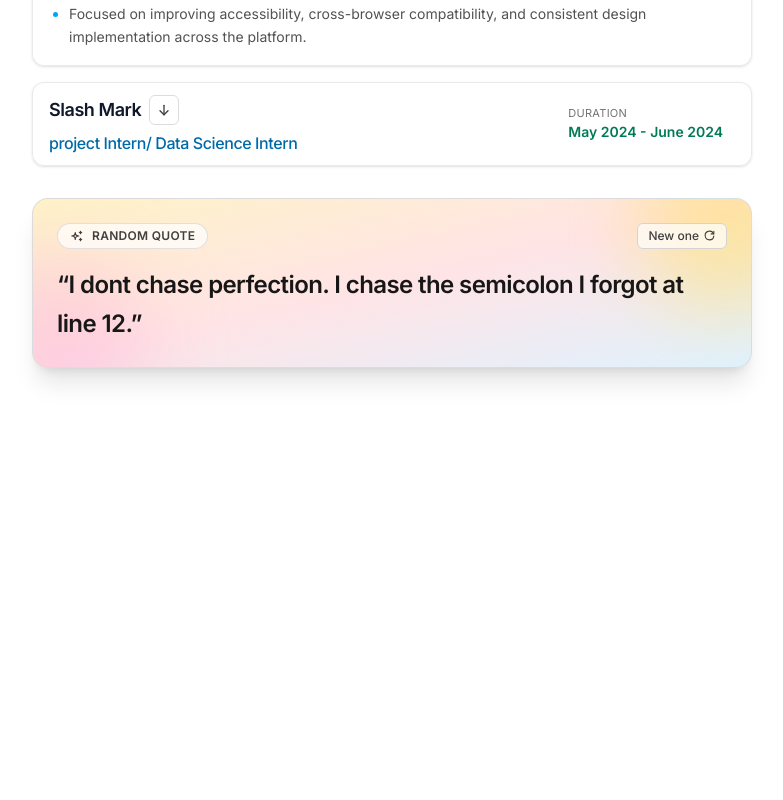
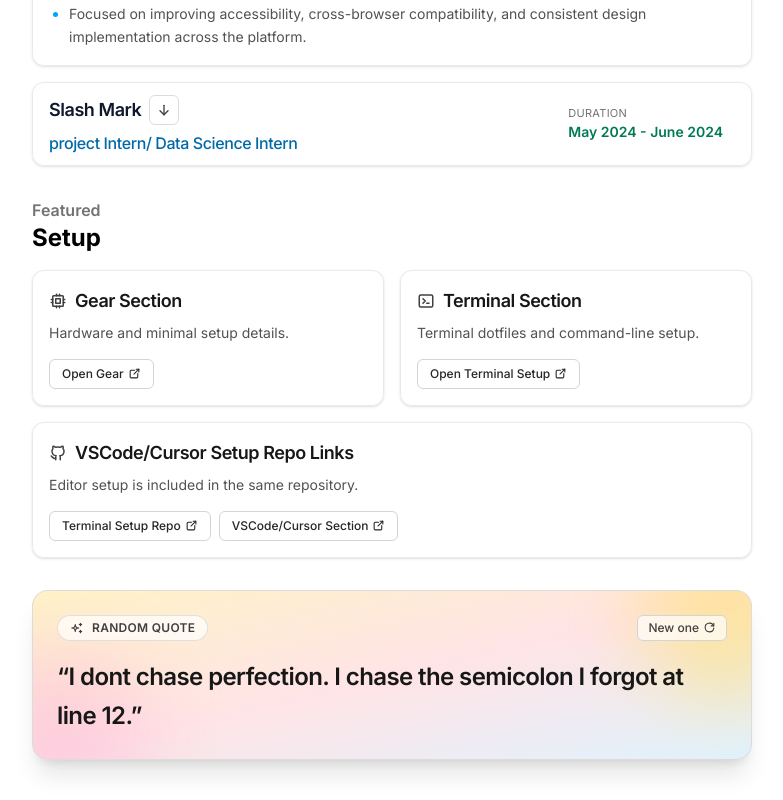
Before and after one commit to abhishektumula/profile.new, a Next.js app: page / in a window 1280 px wide. Shown: the part 2307-3107 px from the top of the page, without its empty margins (248-1031 px from the left). Before the commit the page ends 2715 px from the top, so only its background shows below. Built offline with nearby package versions, Linux system fonts and the light colour scheme.

Commit message:
setup section added 🐸

```diff
--- /dev/null
+++ b/src/app/gear/page.tsx
@@ -0,0 +1,68 @@
+"use client";
+
+import { Container } from "@/components/container";
+import { NavBar } from "@/components/navbar";
+import { motion } from "motion/react";
+import { IconSettings } from "@tabler/icons-react";
+import { RandomQuoteCard } from "@/components/random-quote-card";
+
+const gearItems = [
+  "Mac book pro 14 inch M5 chip",
+  "iPhone 13",
+  "No monitor, keyboard, mouse, desk and shit",
+  "Polimanders theme / Oscukar by Fay theme",
+  "And brain",
+];
+
+export default function GearPage() {
+  return (
+    <div className="w-full min-h-screen bg-white dark:bg-black text-black dark:text-white">
+      <Container className="min-h-screen">
+        <NavBar />
+        <section className="flex h-32 w-full items-center justify-center px-4 pt-6 text-center sm:h-40 sm:px-6 sm:pt-8">
+          <div>
+            <h1 className="text-3xl font-bold tracking-tight text-neutral-900 dark:text-neutral-100">
+              Gear
+            </h1>
+            <p className="pt-2 text-sm leading-relaxed text-neutral-600 dark:text-neutral-300">
+              Minimal setup, maximum output.
+            </p>
+          </div>
+        </section>
+
+        <section className="w-full px-4 sm:px-6 pb-10">
+          <motion.div
+            initial={{ opacity: 0, y: 16 }}
+            animate={{ opacity: 1, y: 0 }}
+            transition={{ duration: 0.35, ease: "easeOut" }}
+            className="rounded-xl border border-neutral-200/80 bg-white/80 p-5 shadow-md dark:border-neutral-800 dark:bg-neutral-950/70"
+          >
+            <div className="flex items-center gap-3">
+              <motion.div
+                animate={{ rotate: 360 }}
+                transition={{
+                  duration: 10,
+                  repeat: Infinity,
+                  ease: "linear",
+                }}
+                className="rounded-md border border-neutral-300 p-2 text-neutral-700 dark:border-neutral-700 dark:text-neutral-200"
+              >
+                <IconSettings size={20} />
+              </motion.div>
+              <h2 className="text-xl font-semibold tracking-tight text-neutral-900 dark:text-neutral-100">
+                Current Setup
+              </h2>
+            </div>
+
+            <ul className="pt-4 list-disc pl-5 space-y-2 text-sm leading-relaxed text-neutral-700 dark:text-neutral-300">
+              {gearItems.map((item) => (
+                <li key={item}>{item}</li>
+              ))}
+            </ul>
+          </motion.div>
+        </section>
+        <RandomQuoteCard />
+      </Container>
+    </div>
+  );
+}
--- a/src/components/Home/index.tsx
+++ b/src/components/Home/index.tsx
@@ -5,6 +5,7 @@
 import { HeroSection } from "./hero-section";
 import { ProjectSection } from "./project-section";
 import { RandomQuoteCard } from "../random-quote-card";
+import { SetupSection } from "./setup-section";
 export const Home = () => {
   return (
     <div className="w-full min-h-[200vh] bg-white dark:bg-black text-black dark:text-white">
@@ -14,6 +15,7 @@
       <AboutSection />
       <ProjectSection limit={3} columns={2} showAllButton />
       <ExperienceBlock />
+      <SetupSection />
       <RandomQuoteCard />
     </div>
   );
--- /dev/null
+++ b/src/components/Home/setup-section.tsx
@@ -0,0 +1,105 @@
+import {
+  IconBrandGithub,
+  IconCpu,
+  IconExternalLink,
+  IconTerminal2,
+} from "@tabler/icons-react";
+import Link from "next/link";
+
+const TERMINAL_SETUP_URL = "https://github.com/abhishektumula/terminal-setup";
+const EDITOR_SETUP_URL =
+  "https://github.com/abhishektumula/terminal-setup#editor-setup";
+
+export const SetupSection = () => {
+  return (
+    <section className="w-full px-4 sm:px-6 pt-4 sm:pt-8">
+      <p className="text-neutral-500 text-md font-semibold">Featured</p>
+      <h2 className="text-black dark:text-white text-2xl font-bold pb-4">
+        Setup
+      </h2>
+
+      <div className="grid grid-cols-1 sm:grid-cols-2 gap-4">
+        <article className="w-full rounded-xl border border-neutral-200/80 bg-white/80 p-4 shadow-sm transition duration-300 hover:shadow-lg dark:border-neutral-800 dark:bg-neutral-950/70">
+          <div className="flex items-center gap-2">
+            <IconCpu
+              size={18}
+              className="text-neutral-700 dark:text-neutral-200"
+            />
+            <h3 className="text-lg font-semibold tracking-tight text-neutral-900 dark:text-neutral-100">
+              Gear Section
+            </h3>
+          </div>
+          <p className="pt-2 text-sm text-neutral-600 dark:text-neutral-300">
+            Hardware and minimal setup details.
+          </p>
+          <Link
+            href="/gear"
+            className="mt-4 inline-flex items-center gap-1 rounded-md border border-neutral-300 px-3 py-1.5 text-xs font-medium text-neutral-800 transition hover:bg-neutral-100 dark:border-neutral-700 dark:text-neutral-100 dark:hover:bg-neutral-900 cursor-not-allowed"
+          >
+            Open Gear
+            <IconExternalLink size={13} />
+          </Link>
+        </article>
+
+        <article className="w-full rounded-xl border border-neutral-200/80 bg-white/80 p-4 shadow-sm transition duration-300 hover:shadow-lg dark:border-neutral-800 dark:bg-neutral-950/70">
+          <div className="flex items-center gap-2">
+            <IconTerminal2
+              size={18}
+              className="text-neutral-700 dark:text-neutral-200"
+            />
+            <h3 className="text-lg font-semibold tracking-tight text-neutral-900 dark:text-neutral-100">
+              Terminal Section
+            </h3>
+          </div>
+          <p className="pt-2 text-sm text-neutral-600 dark:text-neutral-300">
+            Terminal dotfiles and command-line setup.
+          </p>
+          <a
+            href={TERMINAL_SETUP_URL}
+            target="_blank"
+            rel="noreferrer"
+            className="mt-4 inline-flex items-center gap-1 rounded-md border border-neutral-300 px-3 py-1.5 text-xs font-medium text-neutral-800 transition hover:bg-neutral-100 dark:border-neutral-700 dark:text-neutral-100 dark:hover:bg-neutral-900 cursor-not-allowed"
+          >
+            Open Terminal Setup
+            <IconExternalLink size={13} />
+          </a>
+        </article>
+
+        <article className="w-full rounded-xl border border-neutral-200/80 bg-white/80 p-4 shadow-sm transition duration-300 hover:shadow-lg dark:border-neutral-800 dark:bg-neutral-950/70 sm:col-span-2">
+          <div className="flex items-center gap-2">
+            <IconBrandGithub
+              size={18}
+              className="text-neutral-700 dark:text-neutral-200"
+            />
+            <h3 className="text-lg font-semibold tracking-tight text-neutral-900 dark:text-neutral-100">
+              VSCode/Cursor Setup Repo Links
+            </h3>
+          </div>
+          <p className="pt-2 text-sm text-neutral-600 dark:text-neutral-300">
+            Editor setup is included in the same repository.
+          </p>
+          <div className="pt-4 flex flex-wrap items-center gap-2">
+            <a
+              href={TERMINAL_SETUP_URL}
+              target="_blank"
+              rel="noreferrer"
+              className="inline-flex items-center gap-1 rounded-md border border-neutral-300 px-3 py-1.5 text-xs font-medium text-neutral-800 transition hover:bg-neutral-100 dark:border-neutral-700 dark:text-neutral-100 dark:hover:bg-neutral-900 cursor-not-allowed"
+            >
+              Terminal Setup Repo
+              <IconExternalLink size={13} />
+            </a>
+            <a
+              href={EDITOR_SETUP_URL}
+              target="_blank"
+              rel="noreferrer"
+              className="inline-flex items-center gap-1 rounded-md border border-neutral-300 px-3 py-1.5 text-xs font-medium text-neutral-800 transition hover:bg-neutral-100 dark:border-neutral-700 dark:text-neutral-100 dark:hover:bg-neutral-900"
+            >
+              VSCode/Cursor Section
+              <IconExternalLink size={13} />
+            </a>
+          </div>
+        </article>
+      </div>
+    </section>
+  );
+};
```
